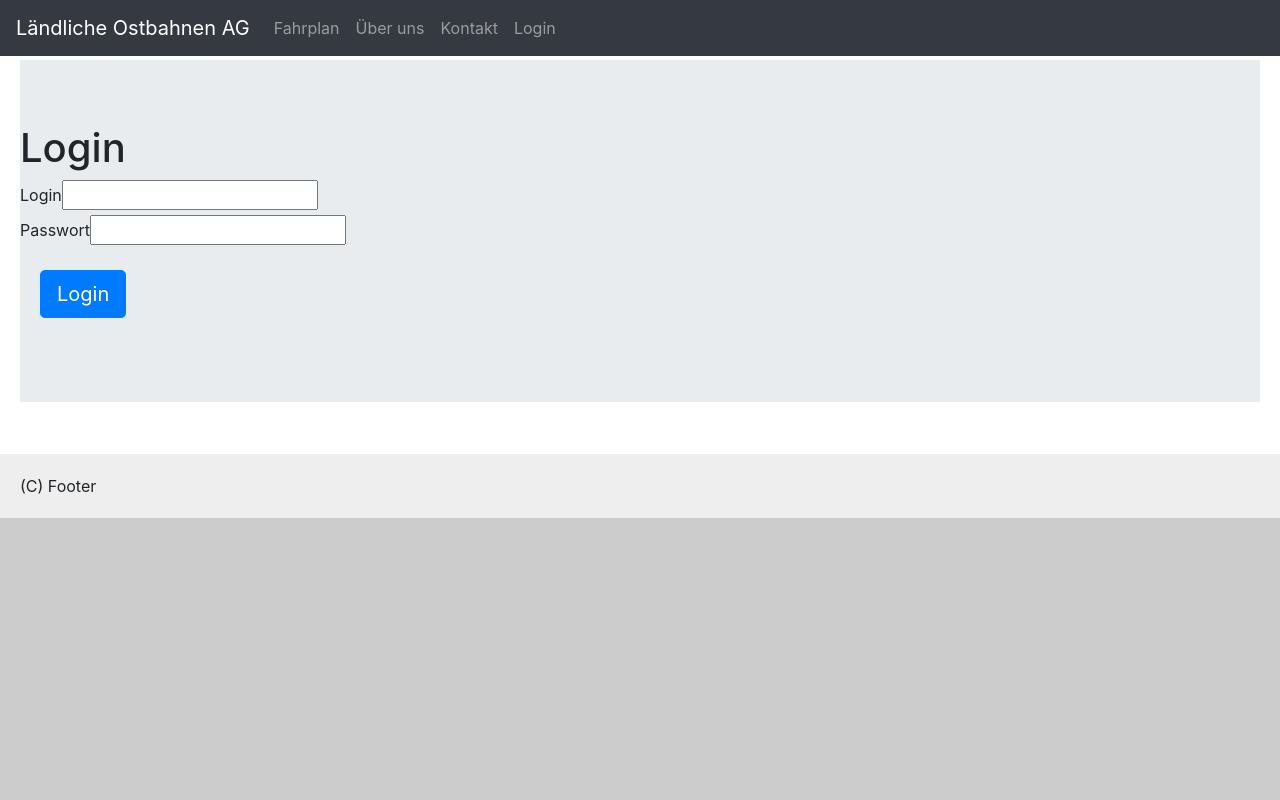
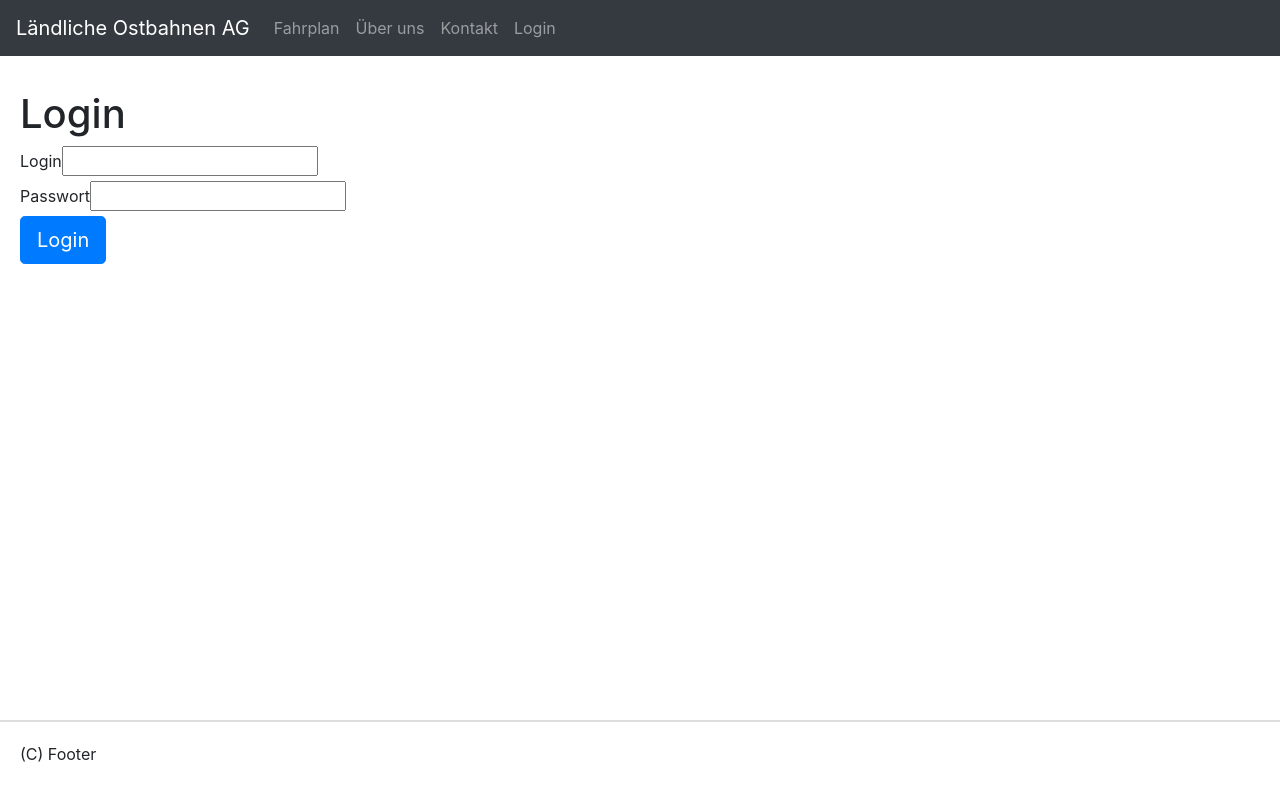
Before and after one commit to marcoris/loag, a PHP site: page /login in a window 1280 px wide. Run offline with PHP 8.4, Linux system fonts and the light colour scheme; some libraries are stand-ins or nearby versions.

Commit message:
Remove unnecessary code and add Bootstrap stuff

```diff
--- a/public/css/style.css
+++ b/public/css/style.css
@@ -1,5 +1,9 @@
+html, body {
+    height: 100%;
+}
+
 body {
-    background: #ccc;
+    background: white;
 }
 
 .header {
@@ -7,16 +11,16 @@
     padding: 20px;
 }
 
-.content {
-    background: white;
-    padding: 20px;
+.jumbotron {
+    height: calc(100% - 120px);
+    background-color: white;
+    overflow: auto;
+    margin-bottom: 0;
+    padding: 50px 20px 100px;
 }
 
 .footer {
-    background: #eee;
     padding: 20px;
+    background-color: white;
+    border-top: 2px solid #ddd;
 }
-
-.btn {
-    margin: 20px;
-}
--- a/views/footer.php
+++ b/views/footer.php
@@ -1,6 +1,5 @@
-        </div>
         <div class="footer">
-        (C) Footer
+            (C) Footer
         </div>
         <script src="https://code.jquery.com/jquery-3.3.1.slim.min.js" integrity="sha384-q8i/X+965DzO0rT7abK41JStQIAqVgRVzpbzo5smXKp4YfRvH+8abtTE1Pi6jizo" crossorigin="anonymous"></script>
         <script src="https://cdnjs.cloudflare.com/ajax/libs/popper.js/1.14.6/umd/popper.min.js" integrity="sha384-wHAiFfRlMFy6i5SRaxvfOCifBUQy1xHdJ/yoi7FRNXMRBu5WHdZYu1hA6ZOblgut" crossorigin="anonymous"></script>
--- a/views/header.php
+++ b/views/header.php
@@ -34,4 +34,3 @@
                 </div>
         </nav>
     </div>
-    <div class="content">
--- a/views/user/edit.php
+++ b/views/user/edit.php
@@ -1,3 +1,4 @@
+<div class="jumbotron jumbotron-fluid">
     <h1>User edit: <?php echo $this->user[0]['login']; ?></h1>
 
     <form action="<?php echo URL; ?>user/editSave/<?php echo $this->user[0]['userid']; ?>" method="post">
@@ -11,3 +12,4 @@
         </select><br>
         <input type="submit">
     </form>
+</div>
```
Also changed, not shown: views/user/index.php (+4 -3 lines). Lines whose indentation alone changed are shown as unchanged.
